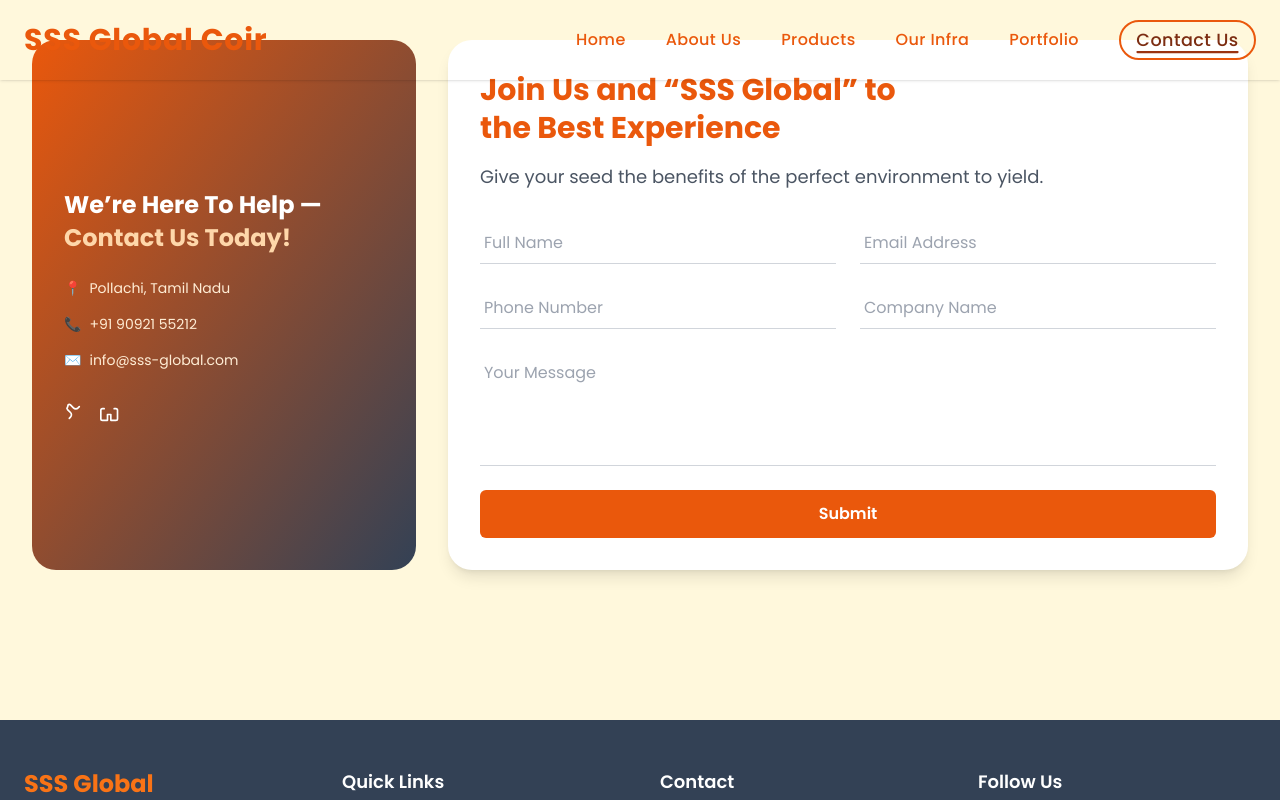
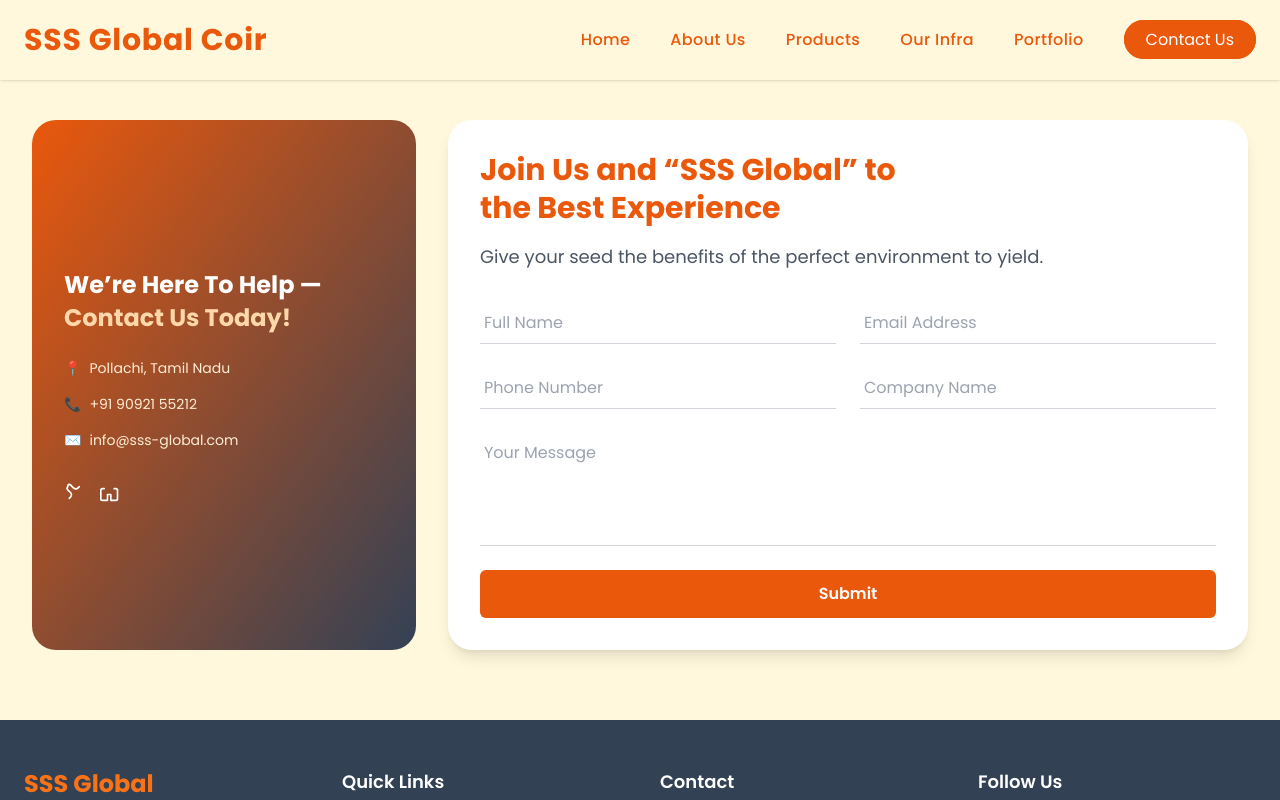
Before and after one commit to ajeeth-g/coir-react-tailwindcss, a React (Vite) app: page /contact-us in a window 1280 px wide. Shown: the top 800 px of the page. Built offline with nearby package versions, Linux system fonts and the light colour scheme.

Commit message:
header updated

```diff
--- a/src/components/Header.jsx
+++ b/src/components/Header.jsx
@@ -1,12 +1,11 @@
 import { useEffect, useState } from "react";
-import { Link } from "react-router-dom";
+import { Link, NavLink } from "react-router-dom";
 import { Leaf, Menu, X } from "lucide-react";
 import AnimatedLink from "./AnimatedLink";
 
 const Header = () => {
   const [menuOpen, setMenuOpen] = useState(false);
   const [scrolled, setScrolled] = useState(false);
-
 
   useEffect(() => {
     const handleScroll = () => {
@@ -19,9 +18,11 @@
 
   return (
     <nav>
-      <div  className={`px-6 py-4 flex justify-between items-center h-20 w-full fixed top-0 left-0 z-50 shadow transition-colors duration-300 ${
+      <div
+        className={`px-6 py-4 flex justify-between items-center h-20 w-full fixed top-0 left-0 z-50 shadow transition-colors duration-300 ${
           scrolled ? "bg-cornsilk backdrop-blur-sm" : "bg-transparent"
-        }`}>
+        }`}
+      >
         <h1 className="text-2xl md:text-3xl font-bold text-orange-600 tracking-wide">
           SSS Global Coir
         </h1>
@@ -51,9 +52,19 @@
             <AnimatedLink to="/our-portfolio">Portfolio</AnimatedLink>
           </li>
           <li>
-            <p className="px-5 py-1.5 rounded-full border-2 border-orange-600 hover:bg-orange-100 transition">
-              <AnimatedLink to="/contact-us">Contact Us</AnimatedLink>
-            </p>
+            <NavLink
+              to="/contact-us"
+              className={({ isActive }) =>
+                `px-5 py-1.5 rounded-full border-2 border-orange-600 hover:bg-orange-700 hover:text-white transition
+       ${
+         isActive
+           ? "bg-orange-600 text-white"
+           : ""
+       }`
+              }
+            >
+              Contact Us
+            </NavLink>
           </li>
         </ul>
       </div>
@@ -67,7 +78,7 @@
           <AnimatedLink to="/about-us" onClick={() => setMenuOpen(false)}>
             About Us
           </AnimatedLink>
-           <AnimatedLink to="/products" onClick={() => setMenuOpen(false)}>
+          <AnimatedLink to="/products" onClick={() => setMenuOpen(false)}>
             Products
           </AnimatedLink>
           <AnimatedLink to="/our-infra" onClick={() => setMenuOpen(false)}>
--- a/src/page/Contact.jsx
+++ b/src/page/Contact.jsx
@@ -2,7 +2,7 @@
 
 const Contact = () => {
   return (
-     <div className="grid grid-cols-1 md:grid-cols-3 gap-8">
+     <div className="grid grid-cols-1 md:grid-cols-3 gap-8 mt-20">
        {/* Left Section */}
 <div className="col-span-1 bg-gradient-to-br from-orange-600 to-slate-700 text-white p-8 rounded-3xl flex flex-col justify-center items-start space-y-6">
   <h2 className="text-2xl font-bold leading-snug">
--- a/src/page/home/sections/HeroSection.jsx
+++ b/src/page/home/sections/HeroSection.jsx
@@ -29,7 +29,7 @@
           Coir Products Manufacturing
         </h1>
         <Link
-          to="/contact-us"
+          to="/products"
           className="group inline-flex items-center gap-2 px-5 py-3 border-2 border-orange-600 text-orange-600 rounded-full font-semibold transition-colors duration-200 hover:bg-orange-600 hover:text-white"
         >
           Explore Products
```
